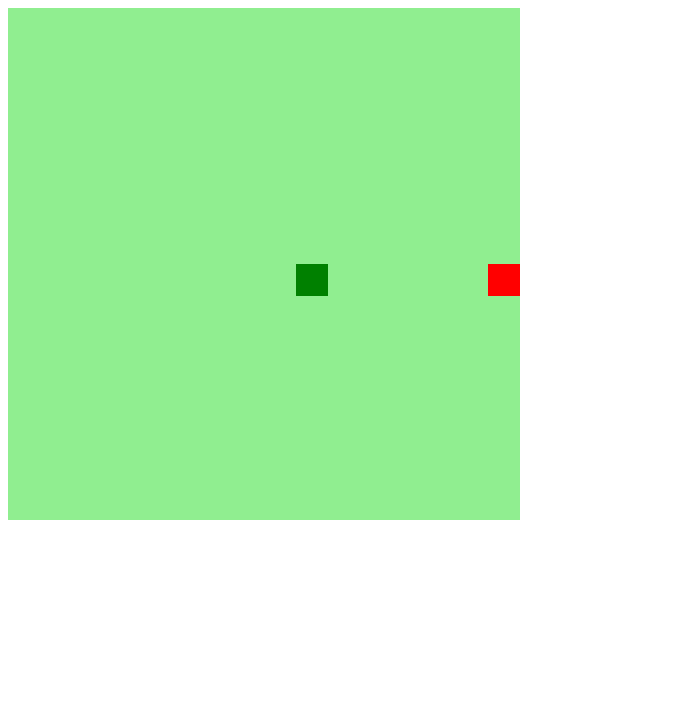
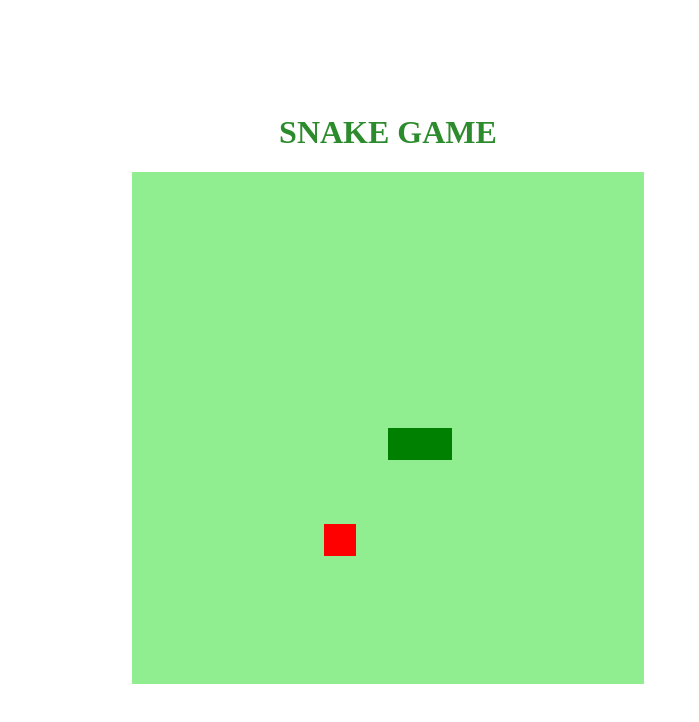
Before and after one commit to GustavoFFLima/Snake-game, a plain HTML site: page index.html in a window 1280 px wide. Shown: the whole page, without its empty margins (0-699 px from the left). Drawn offline with Linux system fonts and the light colour scheme.

Commit message:
Definir criterios do jogo

```diff
--- a/index.html
+++ b/index.html
@@ -1,5 +1,5 @@
 <!DOCTYPE html>
-<html lang="en">
+<html lang="pt-BR">
 <head>
     <meta charset="UTF-8">
     <meta http-equiv="X-UA-Compatible" content="IE=edge">
@@ -9,6 +9,7 @@
     <title>Document</title>
 </head>
 <body>
+    <h1>SNAKE GAME</h1>
     <canvas id="snake" width="512" height="512"></canvas>
 </body>
 </html>
--- a/script.js
+++ b/script.js
@@ -44,6 +44,13 @@ function iniciarJogo() {
     if(snake[0].y > 15 * box && direction == "down") snake[0].y = 0;
     if(snake[0].y < 0 && direction == "up") snake[0].y = 16 * box;
 
+    for(i = 1; i < snake.length; i++) {
+        if(snake[0].x == snake[i].x && snake[0].y == snake[i].y) {
+            clearInterval(jogo);
+            alert('Game Over');
+        }
+    }
+
     criarBG();
     criarCobrinha();
     dropFood();
@@ -56,7 +63,12 @@ function iniciarJogo() {
     if(direction == "up") snakeY -= box;
     if(direction == "down") snakeY += box;
 
-    snake.pop();
+    if(snakeX != comida.x || snakeY != comida.y) {
+        snake.pop();
+    }
+    else{comida.x = Math.floor(Math.random() * 15 + 1) * box;
+        comida.y = Math.floor(Math.random() * 15 + 1) * box;
+    }
 
     let newHead = {
         x: snakeX,
--- a/style.css
+++ b/style.css
@@ -0,0 +1,9 @@
+body{
+    height: 95vh;
+    width: 95vh;
+    display: flex;
+    justify-content: center;
+    align-items: center;
+    flex-direction: column;
+    color: rgb(44, 139, 44);
+}
```
